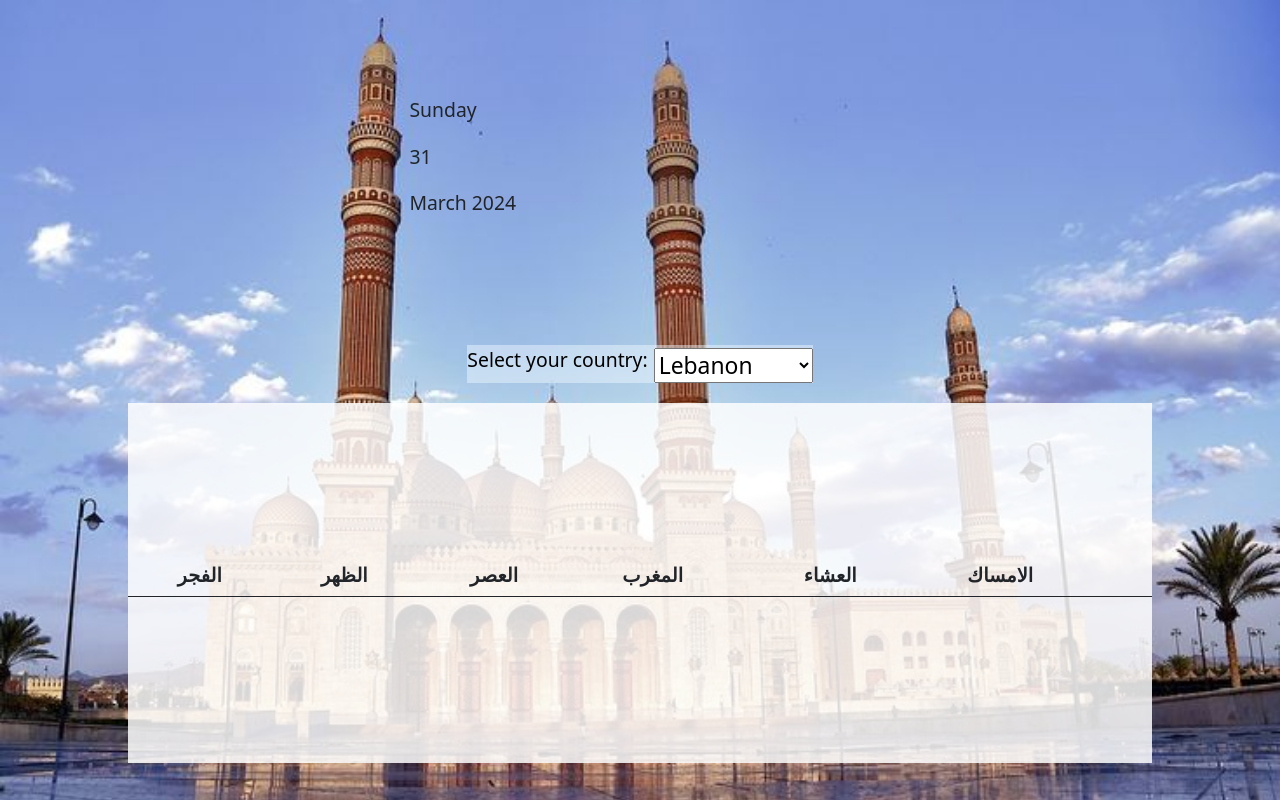
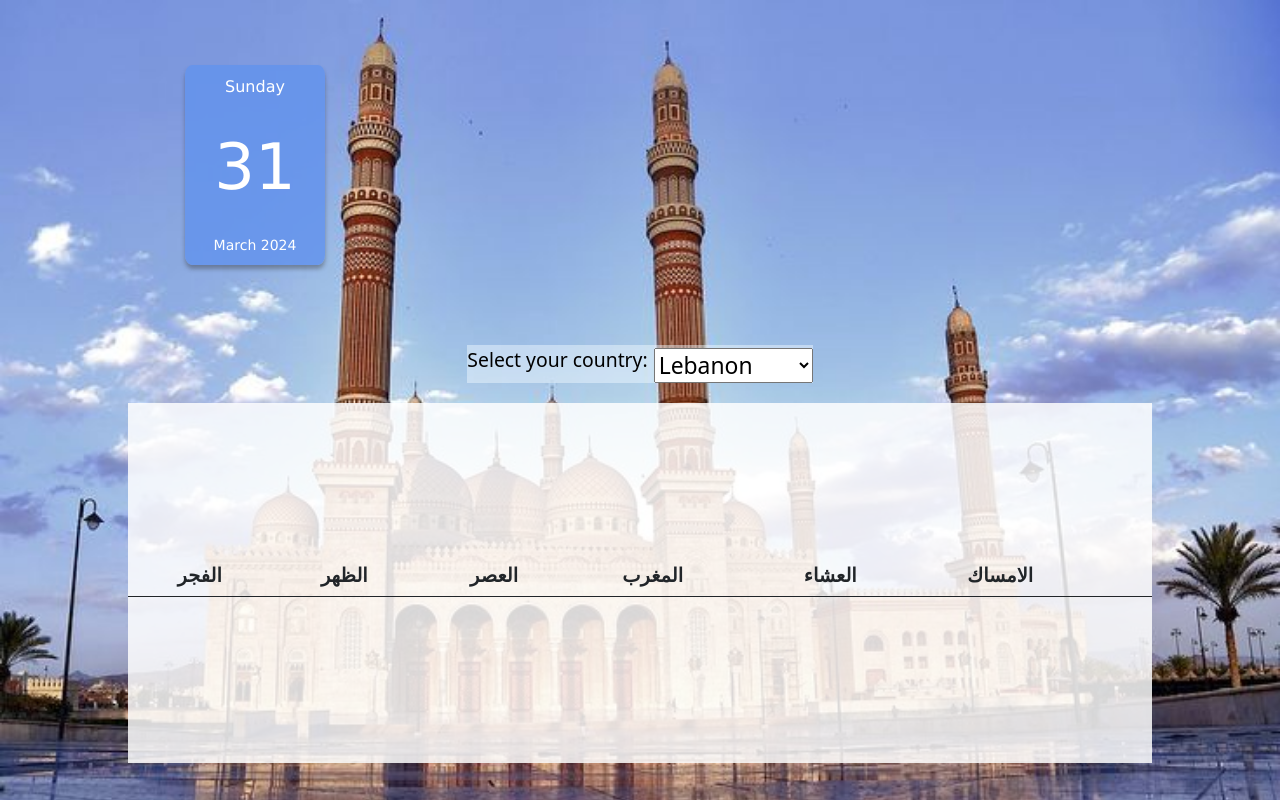
Before and after one commit to Mahditalal173211/PrayerTimesUSINGAPI, a website: page index.html in a window 1280 px wide. Drawn offline with nearby package versions, Linux system fonts and the light colour scheme; no server answers.

Commit message:
Update style.css

```diff
--- a/style.css
+++ b/style.css
@@ -12,7 +12,7 @@
   gap: 20px;
   width: 100vw;
   height: 100vh;
-  background-image: url(../assests/masjed.jpg);
+  background-image: url(./assests/masjed.jpg);
   background-size: cover;
   background-repeat: no-repeat;
 }
@@ -20,10 +20,10 @@
 .header {
   display: flex;
   gap: 20px;
-  justify-content: space-evenly;
+ padding-left: 160px;
+  justify-content: space-between;
   align-items: center;
   margin-top: 5px;
-
   width: 100%;
   height: 40%;
   margin-left: 50px;
@@ -93,6 +93,36 @@
   padding: 20px;
   /* border: 1px white solid; */
 }
+#calendar{
+  width: 140px;
+  height: 200px;
+  background-color: rgba(100, 148, 237, 0.856);
+  color: #fff;
+  border-radius: 5%;
+  box-shadow: 0 4px 4px 0 rgba(50, 50, 50, 0.4);
+}
+
+#calendar>p{
+  font-family: Verdana, Arial, sans-serif;
+  padding: 10px 0;
+  margin: 0;
+  color: #fff;
+  text-align: center;
+}
+
+#calendar-day{
+  font-size: 16px;
+}
+
+#calendar-month-year{
+  font-size: 14px;
+}
+
+#calendar-date{
+  font-size: 64px;
+  padding-top: 10px;
+  padding-bottom: 0;
+}
 .melede > h1 {
   display: flex;
   justify-content: center;
```
